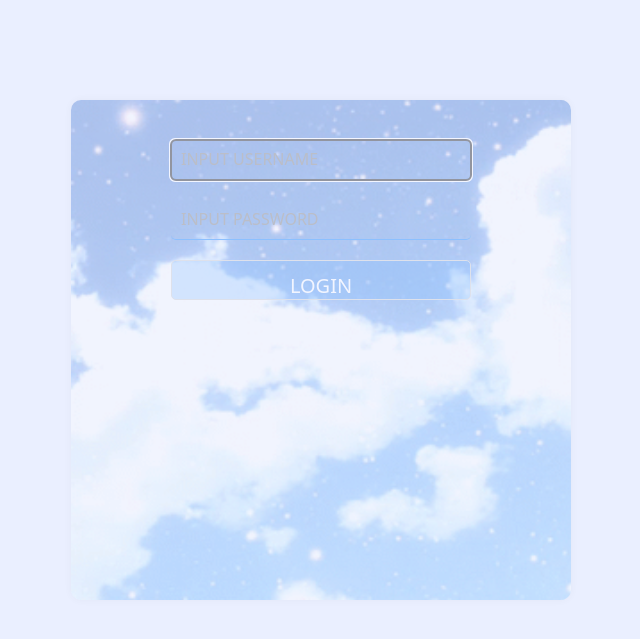
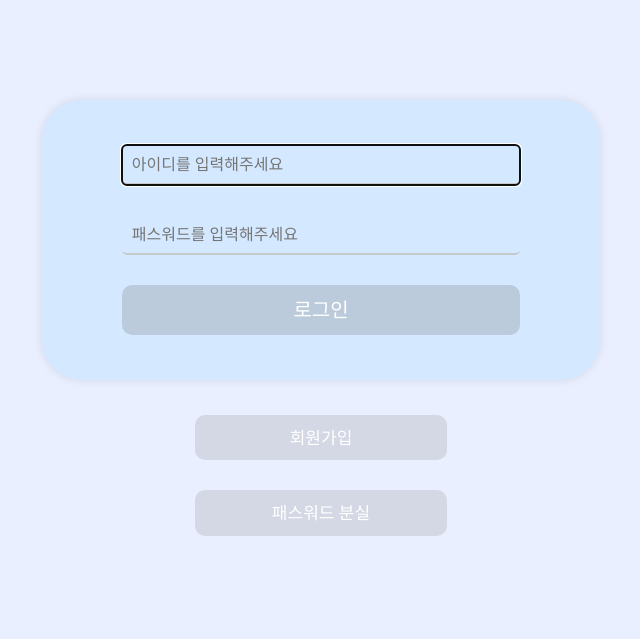
Before and after one commit to jejuHyeop/spartamarket, a Django app: page /accounts/login/ in a window 1280 px wide. Shown: the part 74-713 px from the top of the page, without its empty margins (319-959 px from the left). Run offline with Django 5.2, Linux system fonts and the light colour scheme; some libraries are stand-ins or nearby versions; some web fonts are replaced.

Commit message:
login form

```diff
--- a/templates/accounts/login.html
+++ b/templates/accounts/login.html
@@ -4,59 +4,68 @@
         .login-form {
             margin-top: 100px;
             width: 50%;
-            background-image: url('/media/cloud.gif');
-            opacity: 0.4;
-            background-size: cover;
+            background-color: #d4e9ff;
             padding: 30px;
             border-radius: 10px;
             box-shadow: 0 0 10px rgba(0, 0, 0, 0.1);
             display: inline-block;
-            border-radius: 10px;
-            width: 500px;
-            height: 500px;
+            border-radius: 40px;
         }
 
         .login-form input {
-            width: 300px;
+            width: 80%;
             height: 40px;
-            margin: 10px;
+            margin: 15px;
             padding: 10px;
             background-color: transparent;
             border: none;
             border-radius: 5px;
-            border-bottom: #007bff 1px solid;
+            border-bottom: #c6c9cc 2px solid;
         }
         .login-form button {
-            width: 300px;
-            height: 40px;
-            margin: 10px;
+            width: 80%;
+            margin: 15px;
             padding: 10px;
-            border: 1px solid #ccc;
-            border-radius: 5px;
-            background-color: #007bff4d;
+            border: none;
+            border-radius: 10px;
+            background-color: #90959b5c;
             color: white;
             font-size: 20px;
         }
 
+        .reg-form{
+            width: 50%;
+            display: inline-block;
+            margin-top: 20px;
+        }
+        .reg-form button{
+            width: 45%;
+            margin: 15px;
+            padding: 10px;
+            border: none;
+            border-radius: 10px;
+            background-color: #90959b41;
+            color: white;
+            font-size: 17px;
+        }
+
     </style>
     <div class="container text-center">
-        <!-- <div style="position: relative; display: inline-block;">
-            <img src="/media/input_cloud.jpeg" alt="Your Image" style="width: 100%; height: auto;">
 
-            <input type="text" id="inputField" style="position: absolute; top: 50%; left: 50%; transform: translate(-50%, -50%);">
-        </div> -->
         <div class="login-form">
-            <form action="{% url 'accounts:login' %}" method="POST">
+            <form action="{% url 'accounts:login' %}" class="vertical" method="POST">
                 {% csrf_token %}
-                <input type="text" name="username" class="first-focus" placeholder="INPUT USERNAME">
-                <input type="password" name="password" placeholder="INPUT PASSWORD">
-                <button type="submit">LOGIN</button>
+                <input type="text" name="username" class="first-focus" placeholder="아이디를 입력해주세요">
+                <input type="password" name="password" placeholder="패스워드를 입력해주세요">
+                <button type="submit">로그인</button>
             </form>
         </div>
 
-
+        <div class="reg-form justify-content-center">
+            <button class="btn btn-secondary">회원가입</button>
+            <button class="btn btn-secondary">패스워드 분실</button>
+        </div>
     </div>
-
     <script>
         document.querySelector('.first-focus').focus();
     </script>
```
